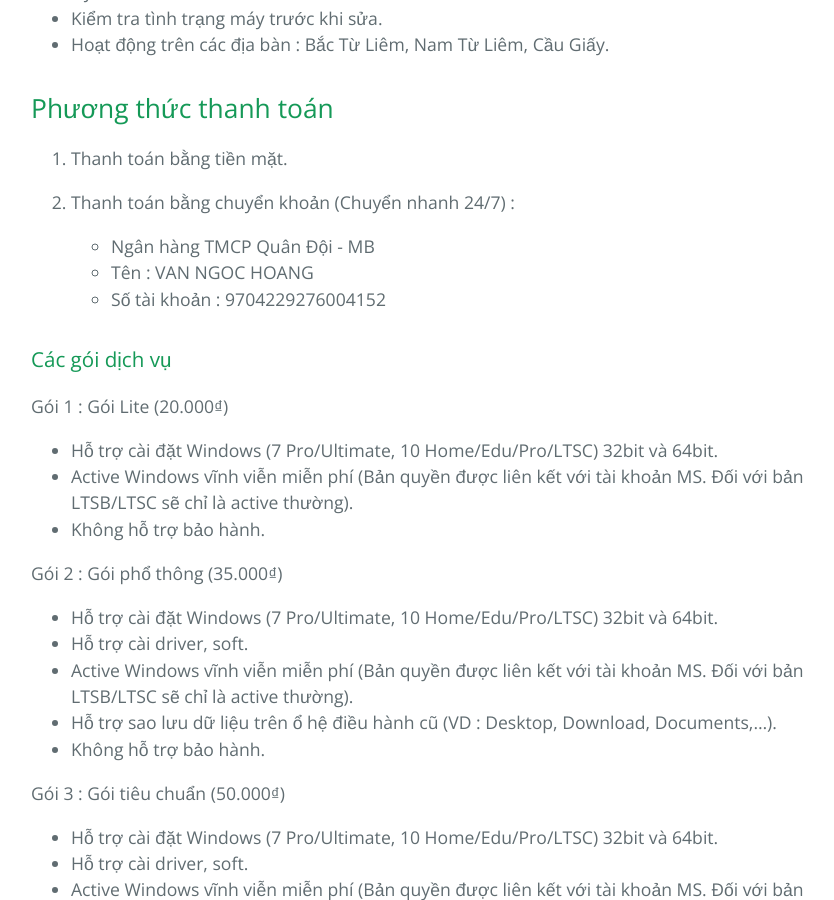
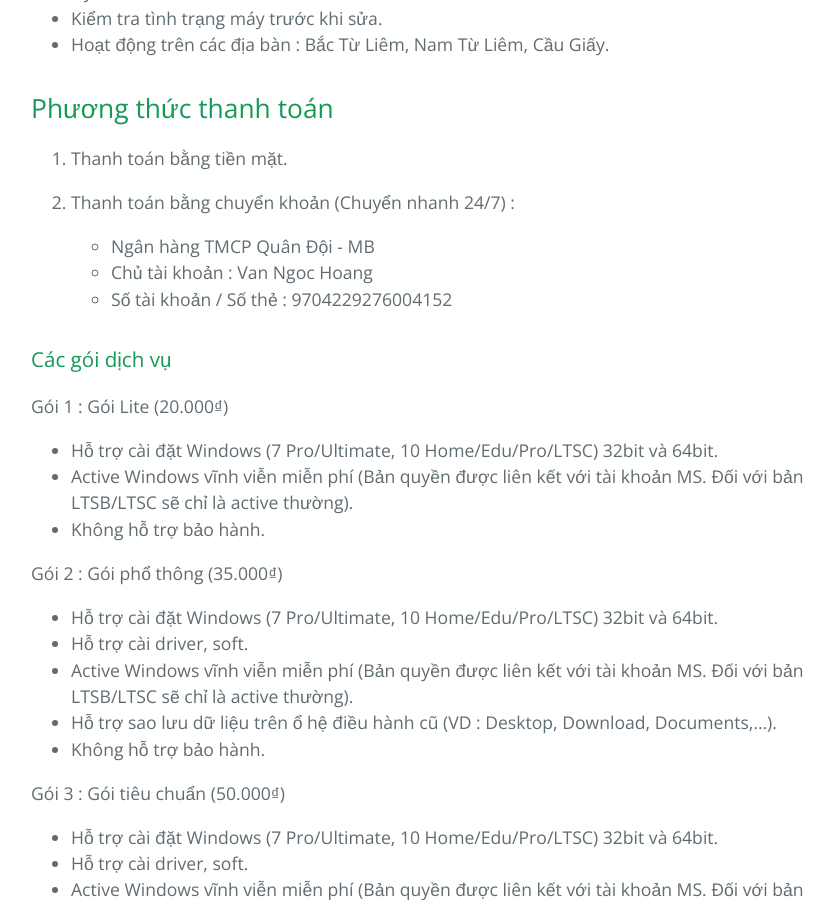
Before and after one commit to nh0909hn/NHFix, a Jekyll site: the page built from index.md, in a window 1280 px wide and 900 px high, scrolled down 492 px. Shown: the whole window, without its empty margins (193-1027 px from the left). Built offline with Jekyll 4.4.1, drawn with Linux system fonts in a browser that asks for light colours; our own code applies the rules of GitHub Pages for plain Markdown files.

Commit message:
Update index.md

```diff
--- a/index.md
+++ b/index.md
@@ -10,8 +10,8 @@
 
 2. Thanh toán bằng chuyển khoản (Chuyển nhanh 24/7) :
 - Ngân hàng TMCP Quân Đội - MB
-- Tên : VAN NGOC HOANG
-- Số tài khoản : 9704229276004152
+- Chủ tài khoản : Van Ngoc Hoang
+- Số tài khoản / Số thẻ : 9704229276004152
 
 ### Các gói dịch vụ
 
```
